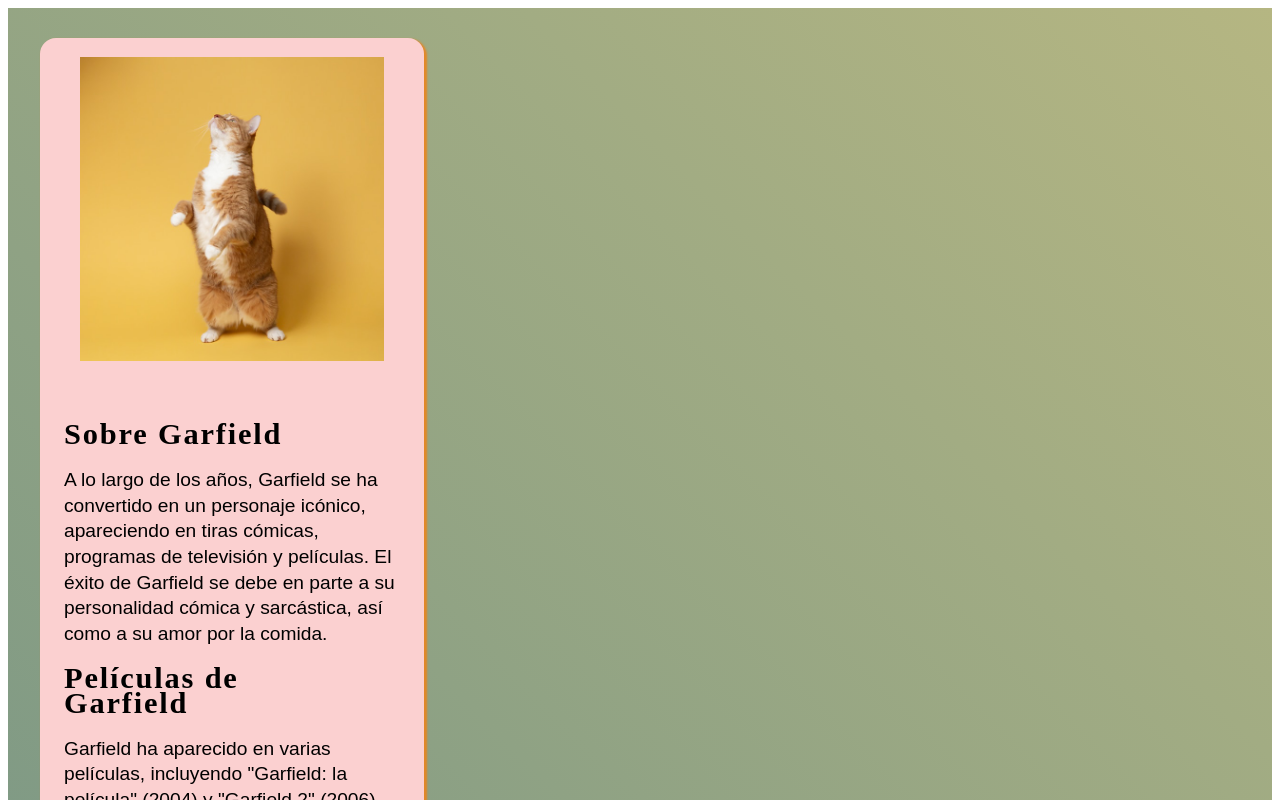
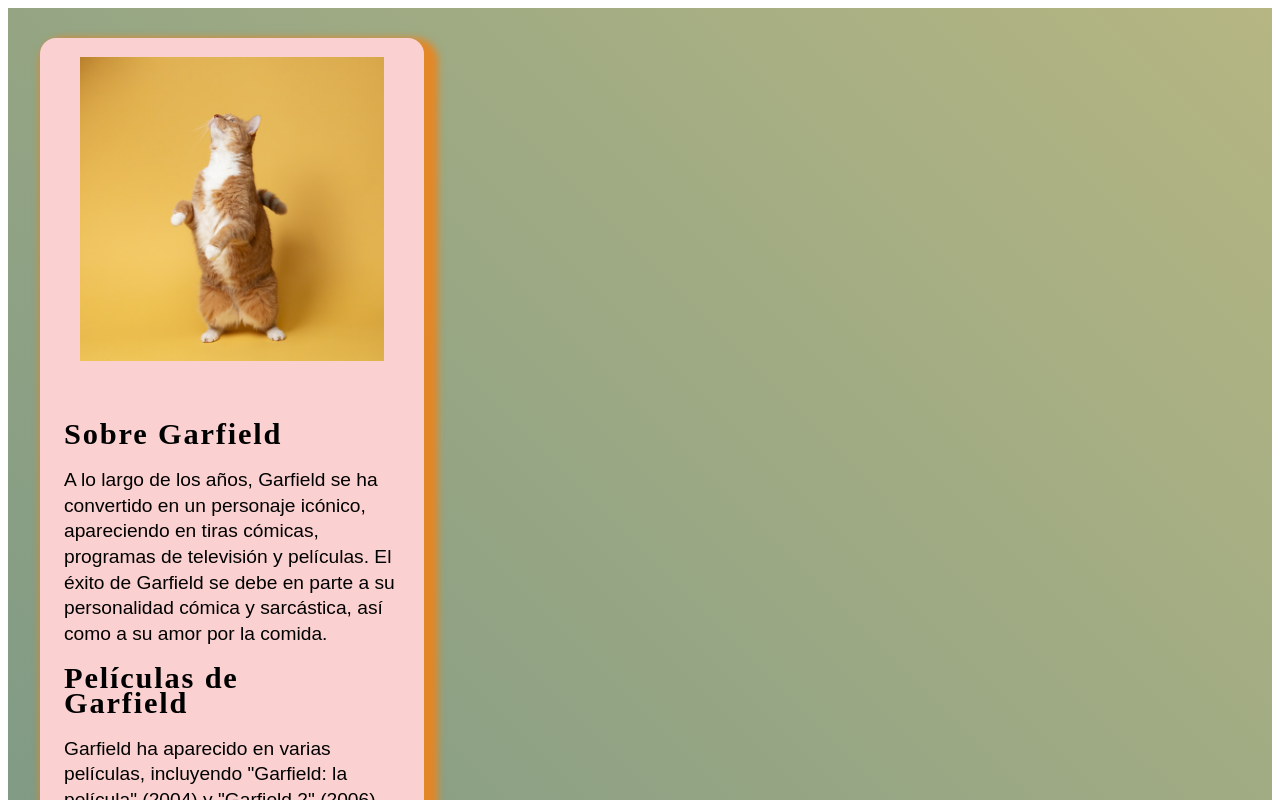
Before and after one commit to cheo13/UNITED-R, an Angular app: page / in a window 1280 px wide. Shown: the top 800 px of the page. Built offline with nearby package versions, Linux system fonts and the light colour scheme.

Commit message:
Update app.component.css

```diff
--- a/src/app/app.component.css
+++ b/src/app/app.component.css
@@ -6,7 +6,7 @@
 article {
     position: relative;
     border-radius: 16px;
-    box-shadow: 2px 2px 2px 1px rgba(237, 131, 26, 0.878);
+    box-shadow: 7px 7px 7px 7px rgba(237, 131, 26, 0.878);
 
     background: #fbd0d0;
     transform-origin: center;
```
